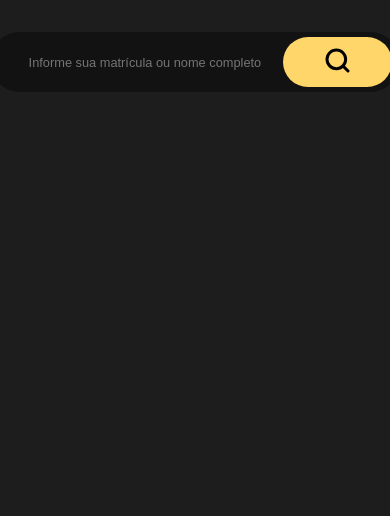
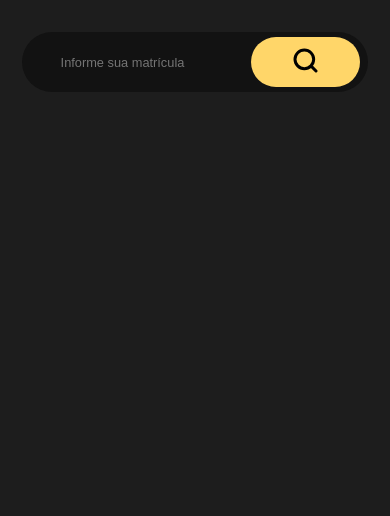
Before and after one commit to neemias-renan/qrc_refeitoriocnat, a plain HTML site: page index.html in a window 390 px wide. Shown: the part 328-844 px from the top of the page. Drawn offline with Linux system fonts and the light colour scheme.

Commit message:
atualização

```diff
--- a/index.html
+++ b/index.html
@@ -29,13 +29,16 @@
 
                 <div class="search-div">
                     <input class="search-input-field" id="input-field" type="text" name="matricula" autocomplete="off"
-                        placeholder="Informe sua matrícula ou nome completo" required>
+                        placeholder="Informe sua matrícula" required>
+
+
 
                     <button class="search-button" id="search-button">
                         <img class="" src="search.svg" alt="Search">
                     </button>
                 </div>
             </div>
+
         </div>
 
         <div class="qrcodeContent">
--- a/style_index.css
+++ b/style_index.css
@@ -266,13 +266,13 @@ label {
 
 @media (max-width: 768px) {
   .main-container .search-form .search-div .search-input-field {
-    width: 26em;
+    width: 21em;
   }
 }
 
 @media (max-width: 1000px) {
   .main-container .search-form .search-div .search-input-field {
-    width: 26em;
+    width: 21em;
     padding: 0em 3em;
     font-size: 0.8em;
   }
@@ -542,7 +542,7 @@ label {
 }
 
 .qrcodeContent #qrcode {
-  width: 28em;
+  width: 19em;
   position: absolute;
 }
 
```
